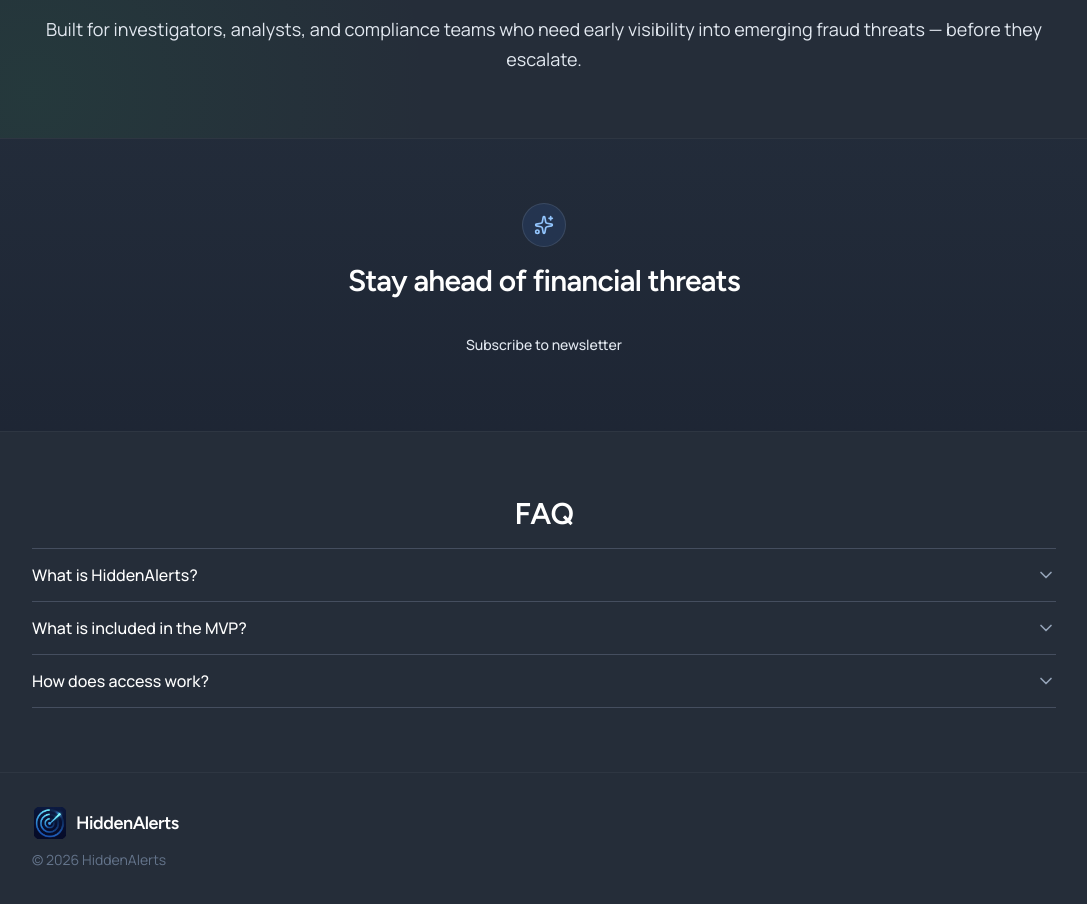
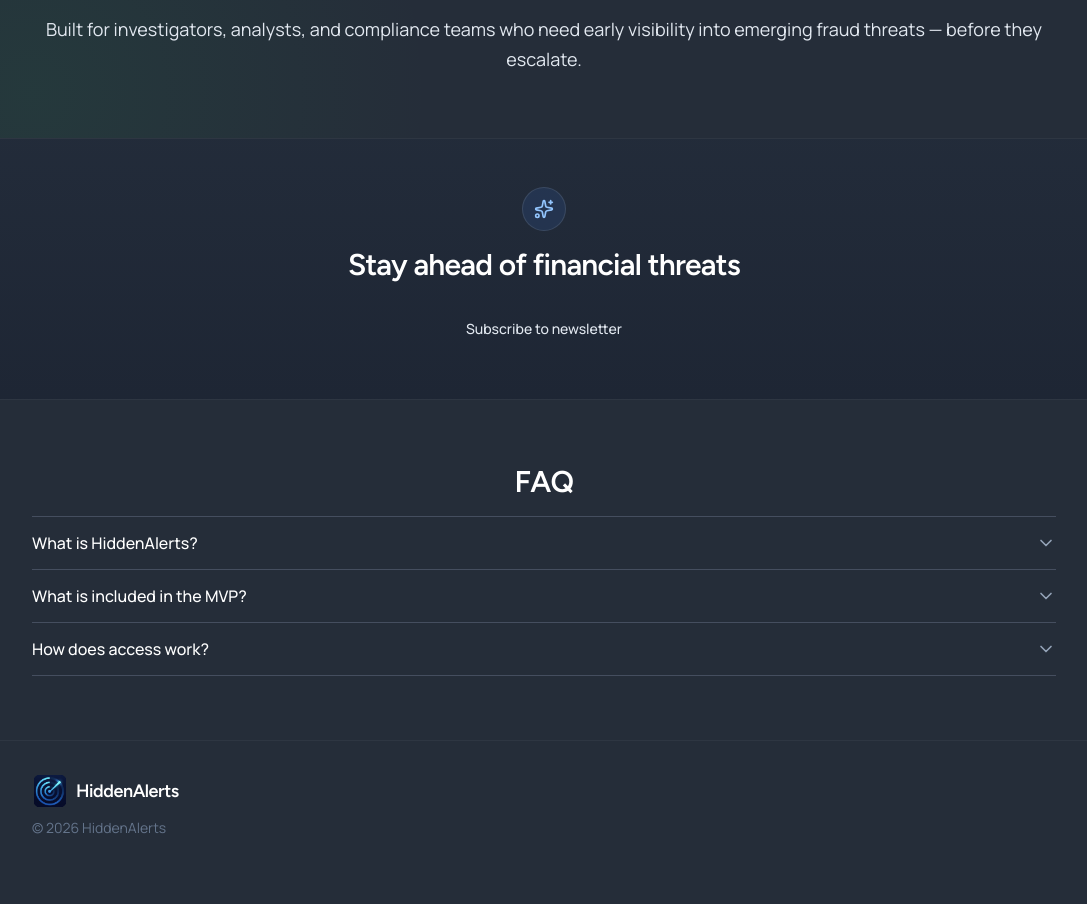
Before and after one commit to HiddenAlerts/hiddenalerts, a Next.js app in the folder frontend/: page / in a window 1280 px wide. Shown: the part 2640-3544 px from the top of the page, without its empty margins (96-1183 px from the left). After the commit the page ends 3512 px from the top, so only its background shows below. Built offline with nearby package versions, Linux system fonts and the light colour scheme.

Commit message:
update: reduce spacing around the section

```diff
--- a/frontend/components/landing/LandingContentSections.tsx
+++ b/frontend/components/landing/LandingContentSections.tsx
@@ -1,3 +1,5 @@
+import { buttonVariants } from '@/components/ui/button';
+import { cn } from '@/lib/utils';
 import {
   BellRing,
   BriefcaseBusiness,
@@ -11,8 +13,7 @@ import {
   ShieldCheck,
   Sparkles,
 } from 'lucide-react';
-import { buttonVariants } from '@/components/ui/button';
-import { cn } from '@/lib/utils';
+
 // import { WaitlistForm } from './WaitlistForm';
 
 type AlertCardProps = {
@@ -51,7 +52,13 @@ function SectionBlock({
   );
 }
 
-function AlertCard({ level, source, timeAgo, title, description }: AlertCardProps) {
+function AlertCard({
+  level,
+  source,
+  timeAgo,
+  title,
+  description,
+}: AlertCardProps) {
   const isHigh = level === 'HIGH';
 
   return (
@@ -59,7 +66,9 @@ function AlertCard({ level, source, timeAgo, title, description }: AlertCardProp
       <div className="text-muted flex flex-wrap items-center justify-between gap-2 text-sm">
         <p className="flex items-center gap-2 font-medium">
           <span aria-hidden>{isHigh ? '🔴' : '🟠'}</span>
-          <span className={isHigh ? 'text-danger' : 'text-warning'}>{level}</span>
+          <span className={isHigh ? 'text-danger' : 'text-warning'}>
+            {level}
+          </span>
           <span>— {source}</span>
           <span>— {timeAgo}</span>
         </p>
@@ -79,7 +88,8 @@ const solutionBullets = [
 const sourceBullets = [
   {
     title: 'DOJ enforcement actions',
-    description: 'Case filings, charges, and outcomes tied to fraud enforcement.',
+    description:
+      'Case filings, charges, and outcomes tied to fraud enforcement.',
     icon: Landmark,
   },
   {
@@ -104,12 +114,14 @@ const sourceCards = [
   },
   {
     title: 'SEC filings',
-    description: 'Regulatory disclosures, investigations, and market risk clues.',
+    description:
+      'Regulatory disclosures, investigations, and market risk clues.',
     icon: FileSearch,
   },
   {
     title: 'Public sources',
-    description: 'Open records and trusted databases that reveal early patterns.',
+    description:
+      'Open records and trusted databases that reveal early patterns.',
     icon: DatabaseZap,
   },
 ] as const;
@@ -128,16 +140,16 @@ export function LandingContentSections() {
           <p className="text-body text-center text-base leading-relaxed sm:text-lg">
             By the time fraud reaches the news, the damage is already done.
             <br />
-            Critical signals appear hours or days earlier — scattered across filings,
-            enforcement actions, and obscure sources.
+            Critical signals appear hours or days earlier — scattered across
+            filings, enforcement actions, and obscure sources.
           </p>
           <div className="mt-6 grid grid-cols-1 gap-6 sm:grid-cols-3">
-            {sourceCards.map((card) => {
+            {sourceCards.map(card => {
               const Icon = card.icon;
               return (
                 <article
                   key={card.title}
-                  className="border-border bg-[linear-gradient(165deg,rgba(255,255,255,0.08),rgba(255,255,255,0.02))] rounded-xl border px-4 py-4 text-left shadow-[0_4px_22px_rgba(0,0,0,0.22)]"
+                  className="border-border rounded-xl border bg-[linear-gradient(165deg,rgba(255,255,255,0.08),rgba(255,255,255,0.02))] px-4 py-4 text-left shadow-[0_4px_22px_rgba(0,0,0,0.22)]"
                 >
                   <div className="bg-primary-500/14 text-primary-300 mb-3 inline-flex size-9 items-center justify-center rounded-lg border border-white/10">
                     <Icon className="size-4" aria-hidden />
@@ -161,12 +173,15 @@ export function LandingContentSections() {
         sectionTone="bg-[linear-gradient(180deg,rgba(15,23,42,0.58),rgba(15,23,42,0.32))]"
       >
         <ul className="mx-auto max-w-2xl space-y-6">
-          {solutionBullets.map((item) => (
+          {solutionBullets.map(item => (
             <li
               key={item}
               className="border-border bg-surface/45 text-body flex items-start gap-3 rounded-lg border px-4 py-3"
             >
-              <ShieldCheck className="text-primary-400 mt-0.5 size-4 shrink-0" aria-hidden />
+              <ShieldCheck
+                className="text-primary-400 mt-0.5 size-4 shrink-0"
+                aria-hidden
+              />
               <span>{item}</span>
             </li>
           ))}
@@ -206,10 +221,10 @@ export function LandingContentSections() {
             HiddenAlerts monitors signals from:
           </p>
           <ul className="mx-auto mt-6 grid max-w-3xl grid-cols-1 gap-6 sm:grid-cols-3">
-            {sourceBullets.map((source) => (
+            {sourceBullets.map(source => (
               <li
                 key={source.title}
-                className="border-border bg-[linear-gradient(165deg,rgba(255,255,255,0.08),rgba(255,255,255,0.02))] rounded-xl border px-4 py-4 text-left shadow-[0_4px_22px_rgba(0,0,0,0.22)]"
+                className="border-border rounded-xl border bg-[linear-gradient(165deg,rgba(255,255,255,0.08),rgba(255,255,255,0.02))] px-4 py-4 text-left shadow-[0_4px_22px_rgba(0,0,0,0.22)]"
               >
                 <div className="bg-primary-500/14 text-primary-300 mb-3 inline-flex size-9 items-center justify-center rounded-lg border border-white/10">
                   <source.icon className="size-4" aria-hidden />
@@ -237,7 +252,7 @@ export function LandingContentSections() {
         </p>
       </SectionBlock>
 
-      <section className="border-border-subtle bg-[linear-gradient(180deg,rgba(30,41,59,0.38),rgba(15,23,42,0.32))] border-t px-4 py-16 md:px-6">
+      <section className="border-border-subtle border-t bg-[linear-gradient(180deg,rgba(30,41,59,0.38),rgba(15,23,42,0.32))] px-4 py-12 md:px-6">
         <div className="mx-auto max-w-5xl text-center">
           <div className="bg-primary-500/12 text-primary-300 mx-auto flex size-11 items-center justify-center rounded-full border border-white/10">
             <Sparkles className="size-5" aria-hidden />
```
